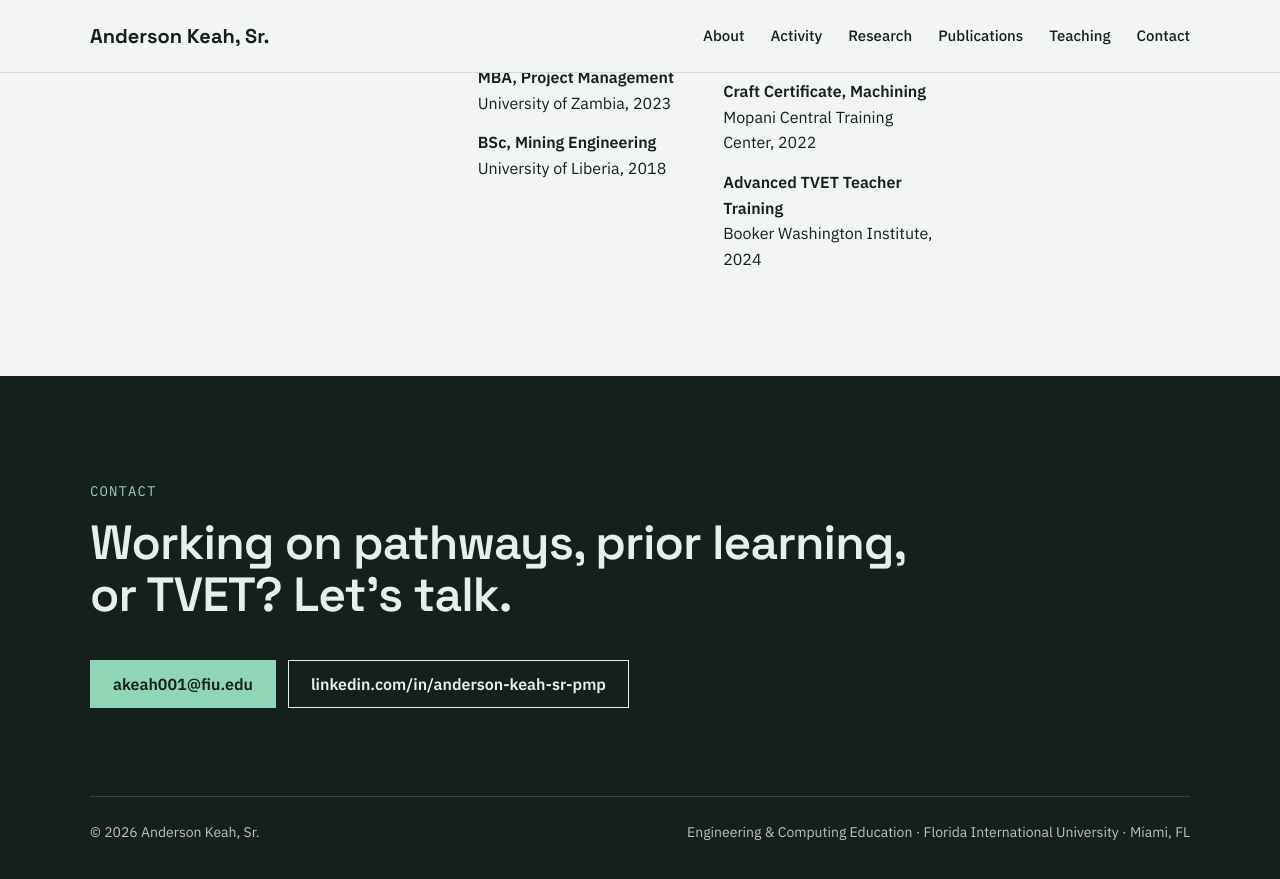
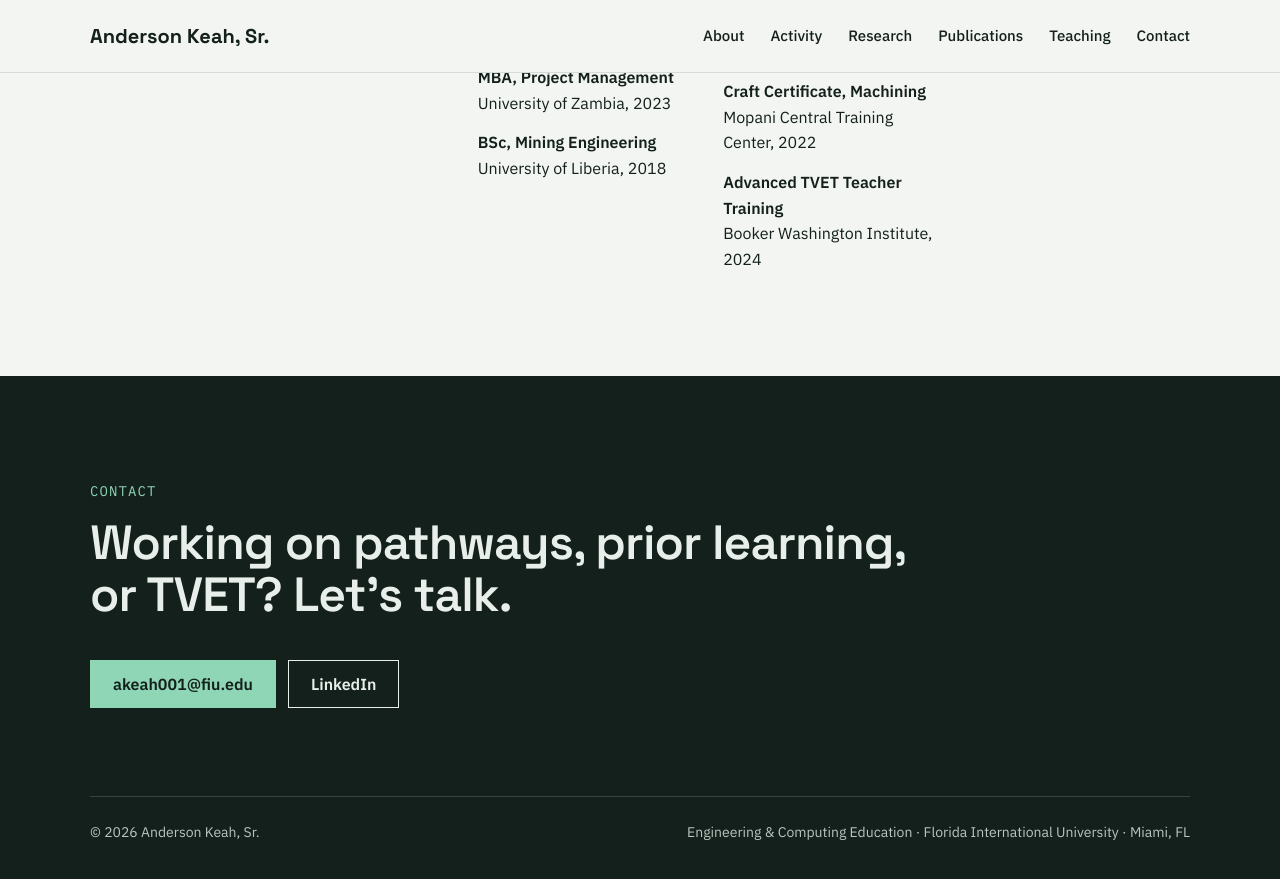
Before and after one commit to SportsPediA-Com/Anderson-Keah, a Jekyll site: the page built from index.html, in a window 1280 px wide and 900 px high, scrolled down 7257 px. Shown: the top 879 px of the window. Built offline with Jekyll 4.4.1, drawn with Linux system fonts in a browser that asks for light colours.

Commit message:
Update default.html

```diff
--- a/_layouts/default.html
+++ b/_layouts/default.html
@@ -33,7 +33,7 @@
 <h2>Working on pathways, prior learning, or TVET? Let's talk.</h2>
 <div class="btns" style="margin-top:40px">
 <a class="btn solid" href="mailto:{{ site.email }}">{{ site.email }}</a>
-<a class="btn" href="{{ site.linkedin }}" target="_blank" rel="noopener">linkedin.com/in/anderson-keah-sr-pmp</a>
+<a class="btn" href="{{ site.linkedin }}" target="_blank" rel="noopener">LinkedIn</a>
 </div>
 <div class="foot">
 <span>© {{ site.time | date: "%Y" }} Anderson Keah, Sr.</span>
```
